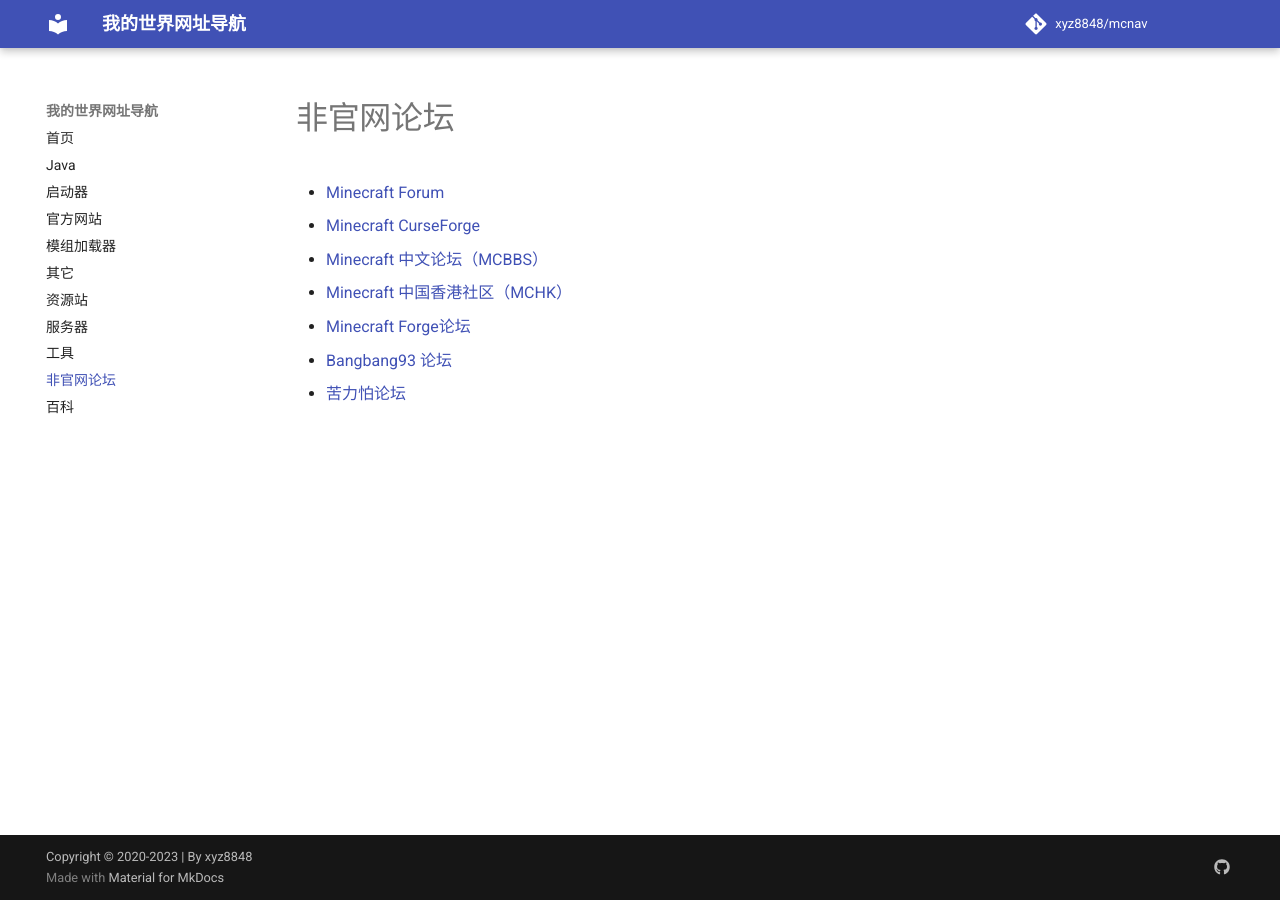
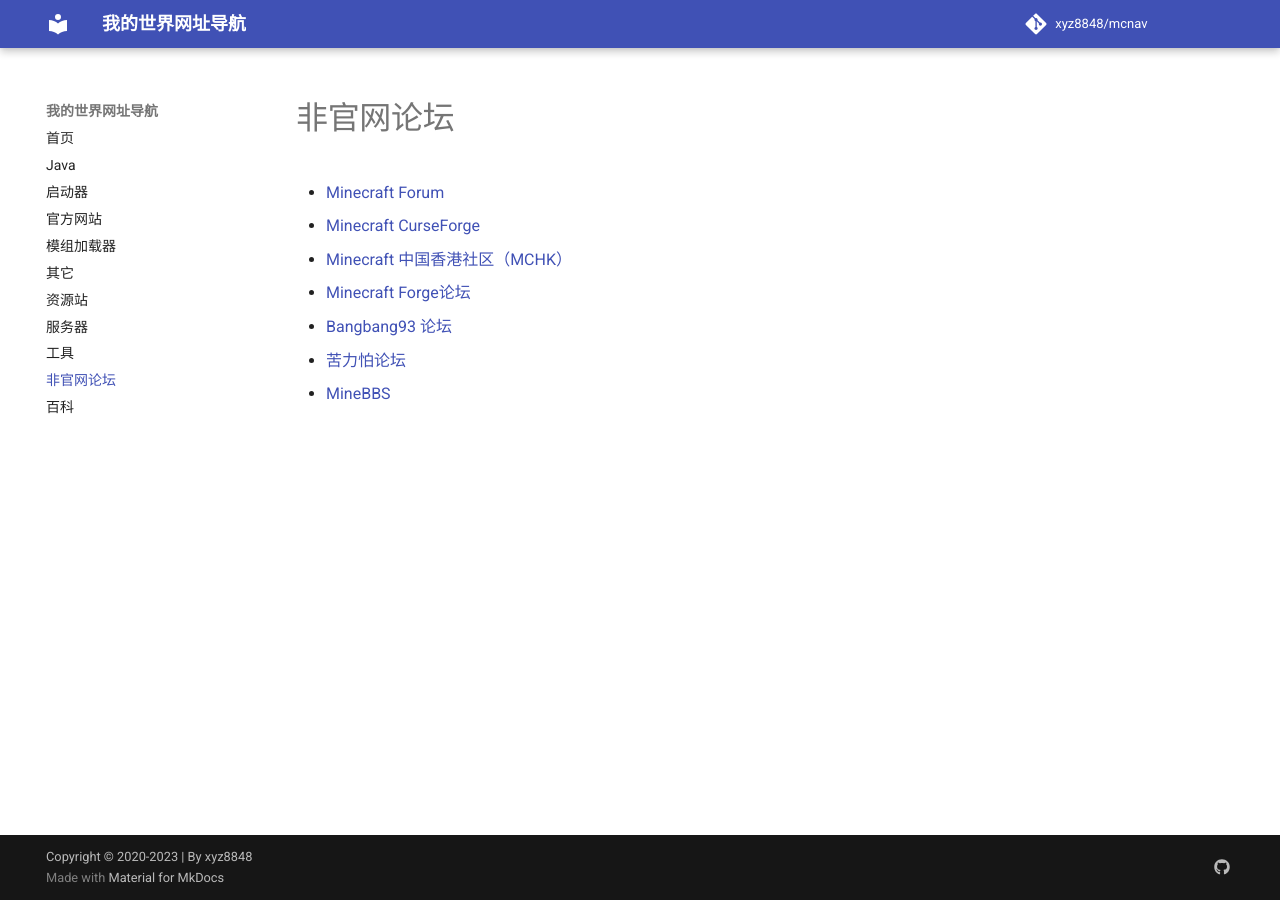
Before and after one commit to xyz8848/mcnav, an MkDocs documentation site: the page built from docs/unofficial-forums.md, in a window 1280 px wide. Built offline with MkDocs 1.6.1 and Material for MkDocs 9.7.7, drawn with Linux system fonts in a browser that asks for light colours; comment, search, counter and statistics services are not loaded.

Commit message:
Update unofficial-forums.md

```diff
--- a/docs/unofficial-forums.md
+++ b/docs/unofficial-forums.md
@@ -2,8 +2,8 @@
 
 - [Minecraft Forum](https://www.minecraftforum.net/)
 - [Minecraft CurseForge](https://minecraft.curseforge.com/)
-- [Minecraft 中文论坛（MCBBS）](http://www.mcbbs.net/)
 - [Minecraft 中国香港社区（MCHK）](https://www.minecraft-hk.com/)
 - [Minecraft Forge论坛](https://forums.minecraftforge.net/)
 - [Bangbang93 论坛](https://www.bangbang93.com/)
 - [苦力怕论坛](https://klpbbs.com/)
+- [MineBBS](https://www.minebbs.com/)
```
